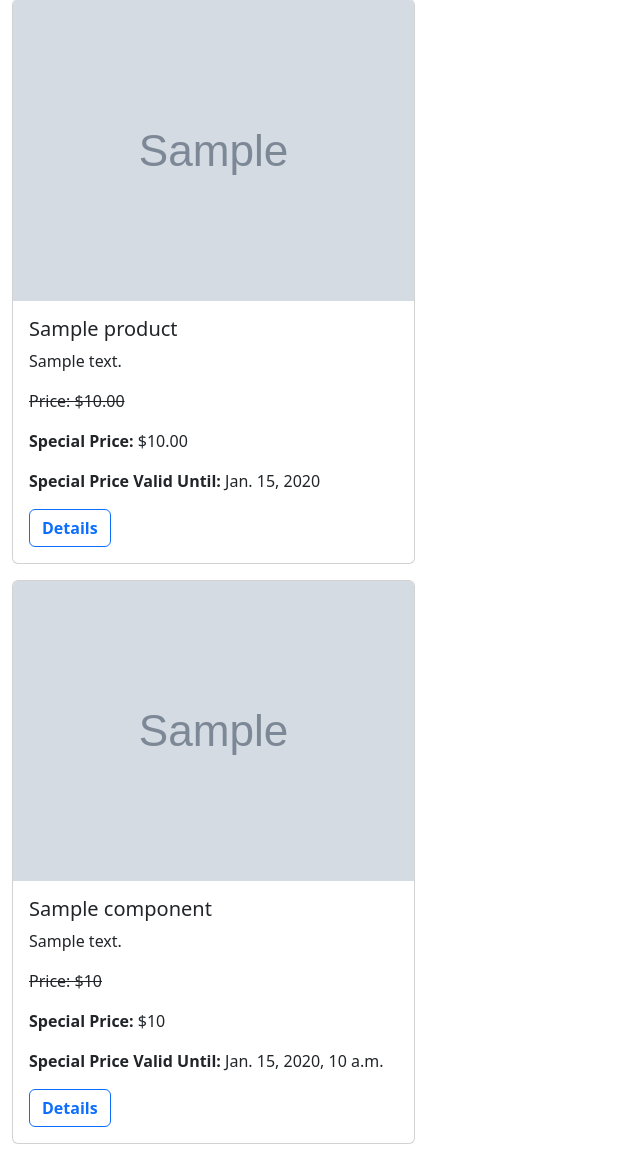
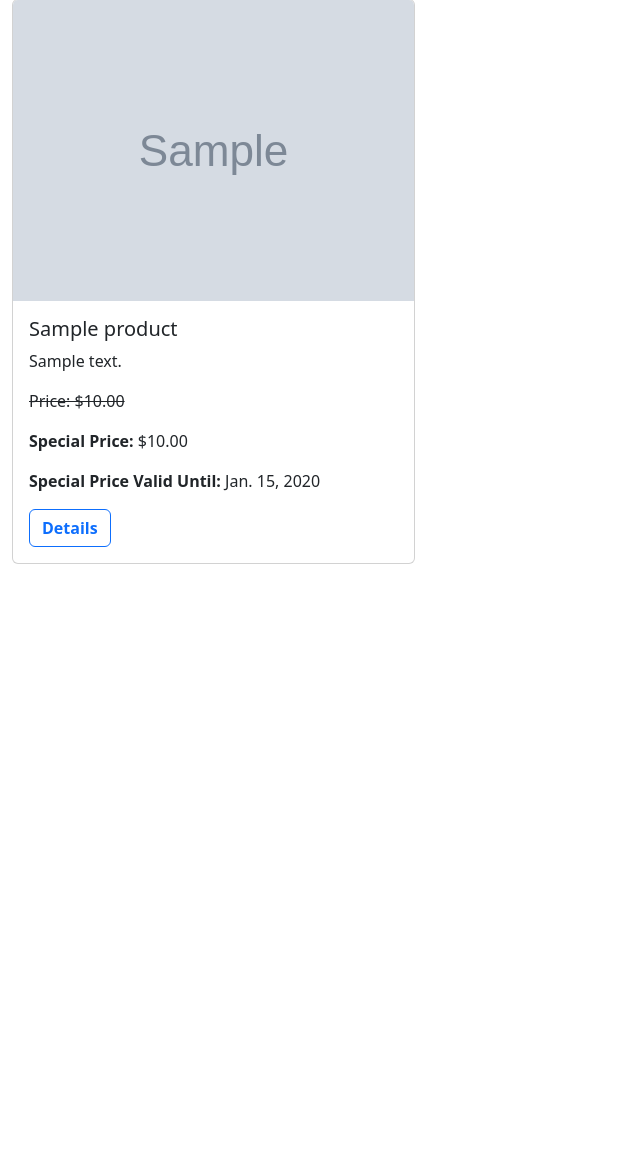
Before and after one commit to madmad89/BrakelessBikeStore, a Django app: template templates/home_page.html in a window 1280 px wide. Shown: the part 112-1272 px from the top of the page, without its empty margins (0-640 px from the left). After the commit the page ends 676 px from the top, so only its background shows below. Run offline with Django 4.2, Linux system fonts and the light colour scheme; tables that the repository leaves empty hold one stand-in row (values such as "Sample post"); the template is opened without the code that fills it: values that come from a table or form of the project are taken from there, most other values are stand-ins (such as "Sample title", 1, 10 or a date in 2020); grey boxes marked "Sample" are stand-in pictures.

Commit message:
Update home_page.html

```diff
--- a/templates/home_page.html
+++ b/templates/home_page.html
@@ -31,27 +31,27 @@
                 <li>Check Bikes Section</li>
             {% endfor %}
         </div>
-        <div class="row">
-            {% for component in components %}
-                <div class="col-md-4 mb-3">
-                    <div class="card">
-                        {% if component.special_price %}
-                            <img src="{{ component.image.url }}" class="card-img-top" alt="{{ component.name }}">
-                        {% endif %}
-                        <div class="card-body ">
-                            <h5 class="card-title">{{ component.name }}</h5>
-                            <p class="card-text">{{ component.description }}</p>
-                            <p class="card-text text-decoration-line-through">Price: ${{ component.price }}</p>
-                            <p><strong>Special Price:</strong> ${{ component.special_price }}</p>
-                            <p><strong>Special Price Valid Until:</strong> {{ component.special_price_valid_until }}</p>
-                            <a href="#" class="btn btn-outline-primary"><strong>Details</strong></a>
-                        </div>
-                    </div>
-                </div>
-            {% empty %}
-                <li>Check BikeComponents Section</li>
-            {% endfor %}
-        </div>
+{#        <div class="row">#}
+{#            {% for component in components %}#}
+{#                <div class="col-md-4 mb-3">#}
+{#                    <div class="card">#}
+{#                        {% if component.special_price %}#}
+{#                            <img src="{{ component.image.url }}" class="card-img-top" alt="{{ component.name }}">#}
+{#                        {% endif %}#}
+{#                        <div class="card-body ">#}
+{#                            <h5 class="card-title">{{ component.name }}</h5>#}
+{#                            <p class="card-text">{{ component.description }}</p>#}
+{#                            <p class="card-text text-decoration-line-through">Price: ${{ component.price }}</p>#}
+{#                            <p><strong>Special Price:</strong> ${{ component.special_price }}</p>#}
+{#                            <p><strong>Special Price Valid Until:</strong> {{ component.special_price_valid_until }}</p>#}
+{#                            <a href="#" class="btn btn-outline-primary"><strong>Details</strong></a>#}
+{#                        </div>#}
+{#                    </div>#}
+{#                </div>#}
+{#            {% empty %}#}
+{#                <li>Check BikeComponents Section</li>#}
+{#            {% endfor %}#}
+{#        </div>#}
     </div>
 
 {% endblock %}
```
